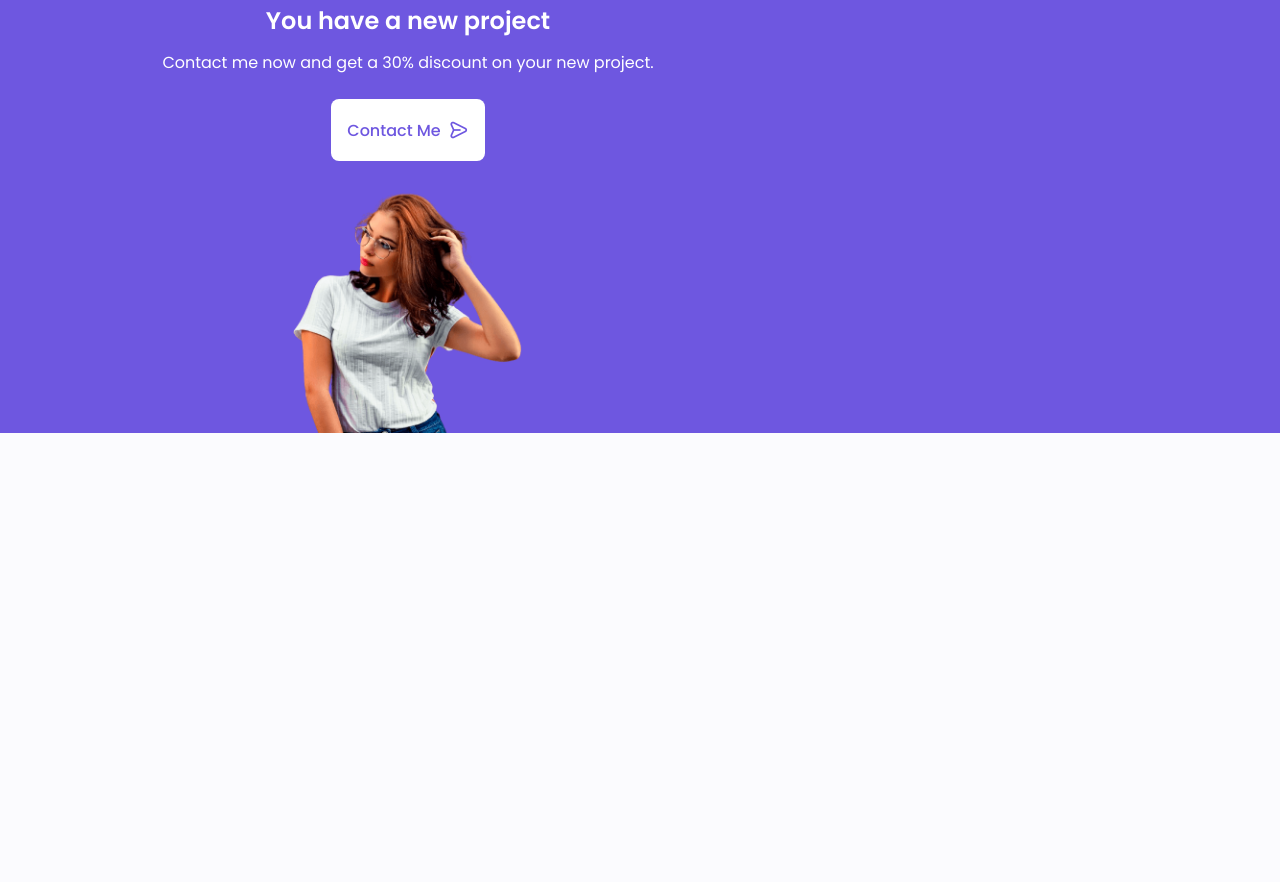
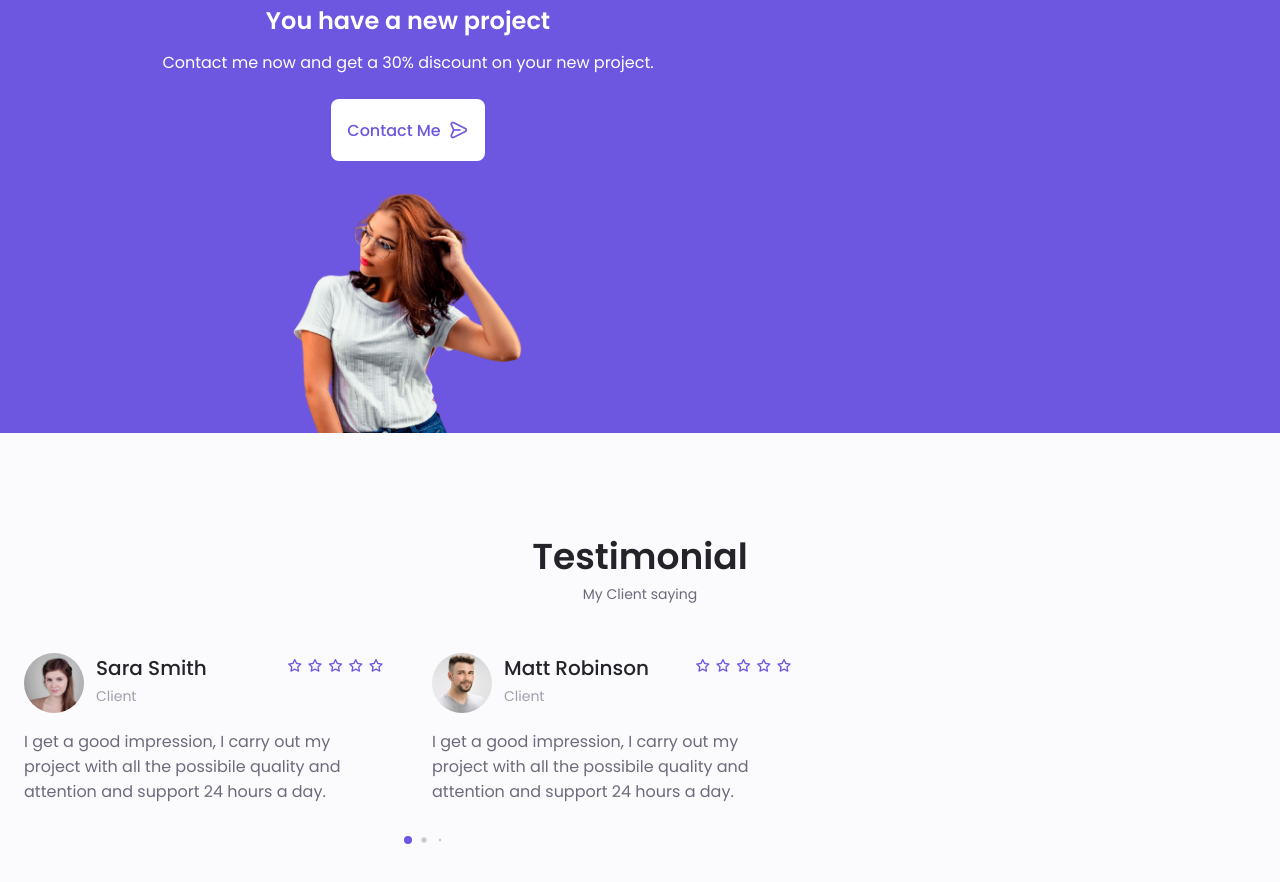
Before and after one commit to Muqadasa-Sherani/Muqadasa-website, a plain HTML site: page index.html in a window 1280 px wide. Shown: the part 4138-5020 px from the top of the page. Before the commit the page ends 4875 px from the top, so only its background shows below. Drawn offline with nearby package versions, Linux system fonts and the light colour scheme.

Commit message:
testimonial section is done.

```diff
--- a/assets/css/styles.css
+++ b/assets/css/styles.css
@@ -799,7 +799,44 @@ margin-bottom: var(--mb-2);
 }
 
 /*==================== TESTIMONIAL ====================*/
+.testimonial__data,
+.testimonial__header{
+  display: flex;
+}
 
+.testimonial__data{
+  justify-content: space-between;
+  margin-bottom: var(--mb-1);
+}
+
+.testimonial__img{
+  width: 60px;
+  height: 60px;
+  border-radius: 50%;
+  margin-right: var(--mb-0-75);
+}
+
+.testimonial__name{
+  font-size: var(--h3-font-size);
+  font-weight: var(--font-medium);
+}
+
+.testimonial__client{
+  font-size: var(--small-font-size);
+  color: var(--text-color-light);
+}
+
+.testimonial__description{
+  margin-bottom: var(--mb-2-5);
+}
+
+.testimonial__icon-star{
+  color: var(--first-color);
+}
+
+.swiper-container .swiper-pagination-testimonial{
+  bottom: 0;
+}
 
 /*==================== CONTACT ME ====================*/
 
--- a/assets/js/main.js
+++ b/assets/js/main.js
@@ -92,7 +92,7 @@ modalCloses.forEach((modalClose) => {
 })
 
 /*==================== PORTFOLIO SWIPER  ====================*/
-let swiper = new Swiper('.portfolio__container', {
+let swiperPortfolio = new Swiper('.portfolio__container', {
     cssMode: true,
     loop: true,
     navigation: {
@@ -106,7 +106,21 @@ let swiper = new Swiper('.portfolio__container', {
 });
 
 /*==================== TESTIMONIAL ====================*/
-
+let swiperTestimonial = new Swiper('.testimonial__container', {
+    loop: true,
+    grabCursor: true,
+    spaceBetween: 48,
+    pagination: {
+        el: '.swiper-pagination',
+        clickable: true,
+        dynamicBullets: true,
+    },
+    breakpoints:{
+        568:{
+            slidesPerView: 2,
+        }
+    }
+});
 
 /*==================== SCROLL SECTIONS ACTIVE LINK ====================*/
 
--- a/index.html
+++ b/index.html
@@ -806,7 +806,107 @@
       </section>
 
       <!--==================== TESTIMONIAL ====================-->
-      <section class="testimonial section"></section>
+      <section class="testimonial section">
+        <h2 class="section__title">Testimonial</h2>
+        <span class="section__subtitle">My Client saying</span>
+
+        <div class="testimonial__container container swiper-container">
+          <div class="swiper-wrapper">
+            <!--==================== TESTIMONIAL 1 ====================-->
+            <div class="testimonial__content swiper-slide">
+              <div class="testimonial__data">
+                <div class="testimonial__header">
+                  <img
+                    src="assets/img/testimonial1.jpg"
+                    alt=""
+                    class="testimonial__img"
+                  />
+
+                  <div>
+                    <h3 class="testimonial__name">Sara Smith</h3>
+                    <span class="testimonial__client">Client</span>
+                  </div>
+                </div>
+
+                <div>
+                  <i class="uil uil-star testimonial__icon-star"></i>
+                  <i class="uil uil-star testimonial__icon-star"></i>
+                  <i class="uil uil-star testimonial__icon-star"></i>
+                  <i class="uil uil-star testimonial__icon-star"></i>
+                  <i class="uil uil-star testimonial__icon-star"></i>
+                </div>
+              </div>
+              <p class="testimonial__description">
+                I get a good impression, I carry out my project with all the
+                possibile quality and attention and support 24 hours a day.
+              </p>
+            </div>
+
+            <!--==================== TESTIMONIAL 2 ====================-->
+            <div class="testimonial__content swiper-slide">
+              <div class="testimonial__data">
+                <div class="testimonial__header">
+                  <img
+                    src="assets/img/testimonial2.jpg"
+                    alt=""
+                    class="testimonial__img"
+                  />
+
+                  <div>
+                    <h3 class="testimonial__name">Matt Robinson</h3>
+                    <span class="testimonial__client">Client</span>
+                  </div>
+                </div>
+
+                <div>
+                  <i class="uil uil-star testimonial__icon-star"></i>
+                  <i class="uil uil-star testimonial__icon-star"></i>
+                  <i class="uil uil-star testimonial__icon-star"></i>
+                  <i class="uil uil-star testimonial__icon-star"></i>
+                  <i class="uil uil-star testimonial__icon-star"></i>
+                </div>
+              </div>
+              <p class="testimonial__description">
+                I get a good impression, I carry out my project with all the
+                possibile quality and attention and support 24 hours a day.
+              </p>
+            </div>
+
+            <!--==================== TESTIMONIAL 3 ====================-->
+            <div class="testimonial__content swiper-slide">
+              <div class="testimonial__data">
+                <div class="testimonial__header">
+                  <img
+                    src="assets/img/testimonial3.jpg"
+                    alt=""
+                    class="testimonial__img"
+                  />
+
+                  <div>
+                    <h3 class="testimonial__name">Raul Harris</h3>
+                    <span class="testimonial__client">Client</span>
+                  </div>
+                </div>
+
+                <div>
+                  <i class="uil uil-star testimonial__icon-star"></i>
+                  <i class="uil uil-star testimonial__icon-star"></i>
+                  <i class="uil uil-star testimonial__icon-star"></i>
+                  <i class="uil uil-star testimonial__icon-star"></i>
+                  <i class="uil uil-star testimonial__icon-star"></i>
+                </div>
+              </div>
+              <p class="testimonial__description">
+                I get a good impression, I carry out my project with all the
+                possibile quality and attention and support 24 hours a day.
+              </p>
+            </div>
+          </div>
+
+          <!--Add swiper pagination-->
+          <div class="swiper-pagination swiper-pagination-testimonial"></div>
+        </div>
+      </section>
 
       <!--==================== CONTACT ME ====================-->
       <section class="contact section" id="contact"></section>
```
